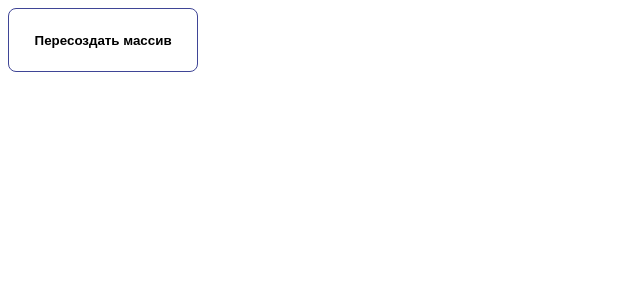
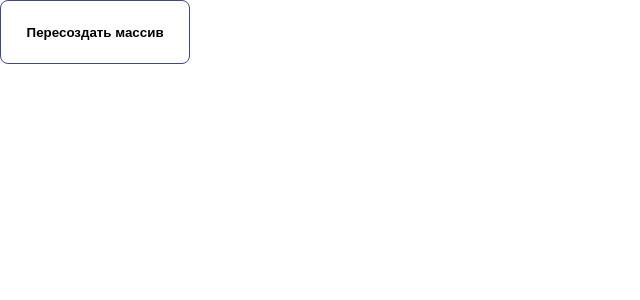
Before and after one commit to yadarochka/sort-animation, a React app: page / in a window 1280 px wide. Shown: the top 300 px of the page, without its empty margins (0-640 px from the left). Built offline with nearby package versions, Linux system fonts and the light colour scheme; the HTML template or start-up script is replaced by a standard one.

Commit message:
change styles

```diff
--- /dev/null
+++ b/src/App.module.scss
@@ -0,0 +1,5 @@
+.app {
+  display: flex;
+  flex-direction: column;
+  height: 100vh;
+}
--- a/src/global.module.scss
+++ b/src/global.module.scss
@@ -1 +1,6 @@
 $primary_color: #3f4596;
+* {
+  margin: 0;
+  padding: 0;
+  box-sizing: border-box;
+}
--- a/src/modules/Array/Array.module.scss
+++ b/src/modules/Array/Array.module.scss
@@ -1,5 +1,5 @@
 .array {
-  height: 65rem;
+  height: 100%;
   width: 100%;
   display: flex;
   justify-content: center;
--- a/src/shared/components/Button/Button.module.scss
+++ b/src/shared/components/Button/Button.module.scss
@@ -1,4 +1,5 @@
 @import "../../../global.module.scss";
+
 .button {
   height: 4rem;
   padding: 0 1.6rem;
@@ -7,9 +8,11 @@
   border: 0.1rem solid $primary_color;
   border-radius: 0.5rem;
   cursor: pointer;
+
   &:hover {
     background-color: lightgray;
   }
+
   &:active {
     color: #fff;
     background-color: $primary_color;
```
